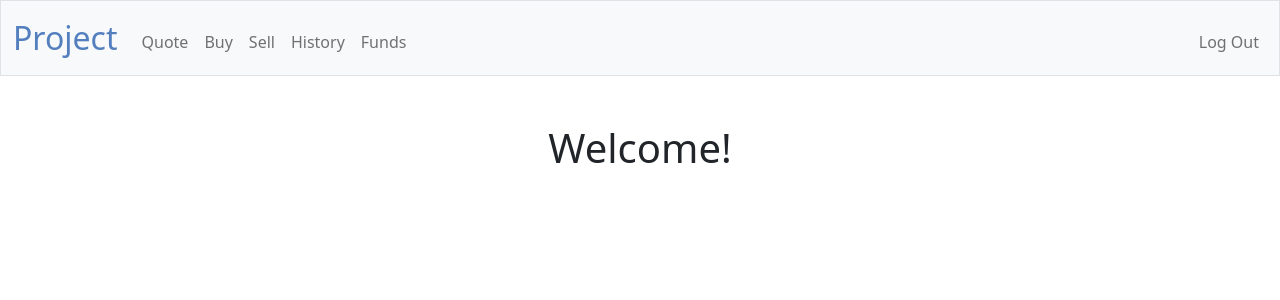
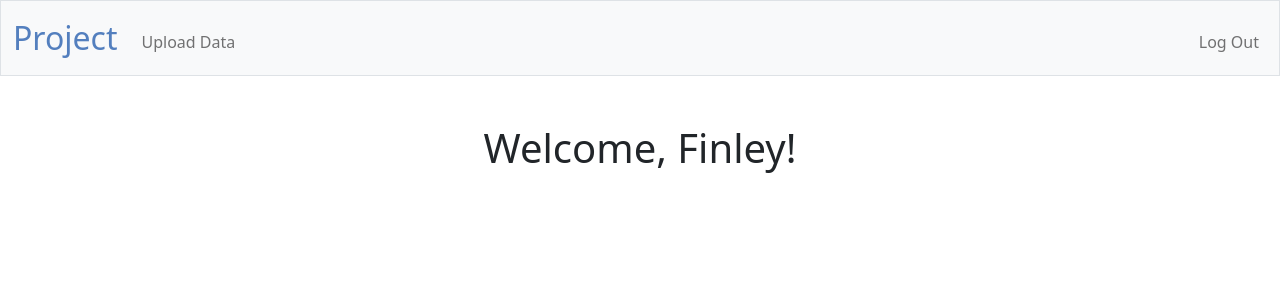
Before and after one commit to ohDoxy/CS50-Final-Project, a Flask app: page / in a window 1280 px wide. Shown: the top 300 px of the page. Run offline with Flask 2, Linux system fonts and the light colour scheme; a user stored in the database is signed in; some libraries are stand-ins or nearby versions.

Commit message:
implement /upload to upload csv files

```diff
--- a/app.py
+++ b/app.py
@@ -35,7 +35,12 @@ def after_request(response):
 @app.route("/")
 @login_required
 def index():
-    return render_template("index.html")
+    """ Welcome user """
+
+    rows = db.execute("SELECT * FROM users WHERE id = ?", session["user_id"])
+    first_name = rows[0]["first_name"]
+
+    return render_template("index.html", first_name=first_name)
 
 
 @app.route("/login", methods=["GET", "POST"])
@@ -130,9 +135,17 @@ def register():
 
         # Hash the password and insert data into database
         hash = generate_password_hash(password)
-        db.execute("INSERT INTO users (username, hash) VALUES(?, ?)", username, hash)
+        db.execute("INSERT INTO users (first_name, last_name, email, username, hash) VALUES(?, ?, ?, ?, ?)",
+                   first_name, last_name, email, username, hash)
 
         return redirect("/")
 
     # If get, return the template
     return render_template("register.html")
+
+@app.route("/upload", methods=["GET", "POST"])
+@login_required
+def upload():
+    """ Accept a CSV file and upload data """
+
+    return render_template("upload.html")
--- a/templates/index.html
+++ b/templates/index.html
@@ -5,5 +5,5 @@
 {% endblock %}
 
 {% block main %}
-    <h1>Welcome!</h1>
+    <h1>Welcome, {{ first_name }}!</h1>
 {% endblock %}
--- a/templates/layout.html
+++ b/templates/layout.html
@@ -31,11 +31,7 @@
                 <div class="collapse navbar-collapse" id="navbar">
                     {% if session["user_id"] %}
                         <ul class="navbar-nav me-auto mt-2">
-                            <li class="nav-item"><a class="nav-link" href="/quote">Quote</a></li>
-                            <li class="nav-item"><a class="nav-link" href="/buy">Buy</a></li>
-                            <li class="nav-item"><a class="nav-link" href="/sell">Sell</a></li>
-                            <li class="nav-item"><a class="nav-link" href="/history">History</a></li>
-                            <li class="nav-item"><a class="nav-link" href="/funds">Funds</a></li>
+                            <li class="nav-item"><a class="nav-link" href="/upload">Upload Data</a></li>
                         </ul>
                         <ul class="navbar-nav ms-auto mt-2">
                             <li class="nav-item"><a class="nav-link" href="/logout">Log Out</a></li>
```
Also changed, not shown: templates/upload.html (added, +13 -0 lines), website.db, 2 other files.
